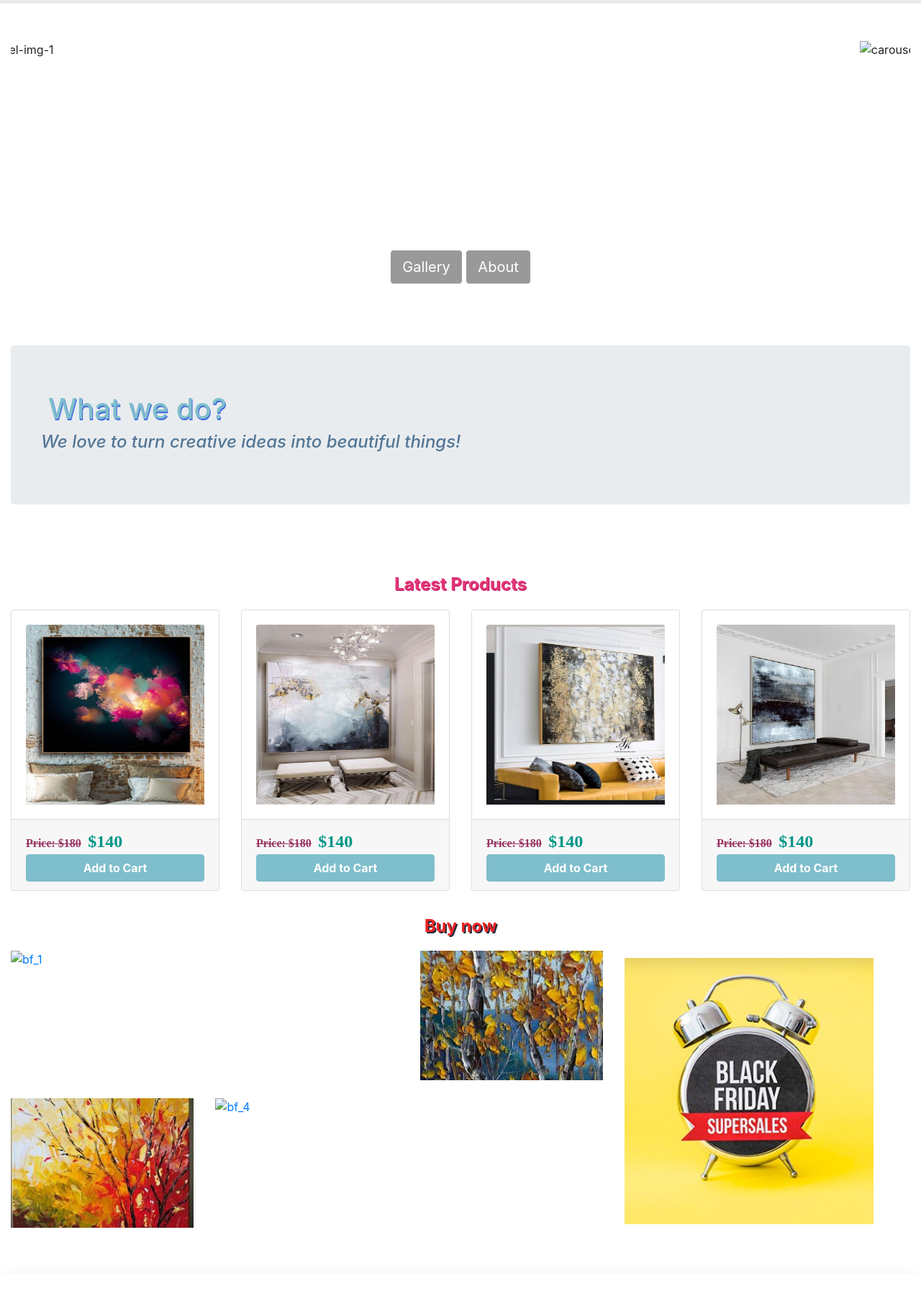
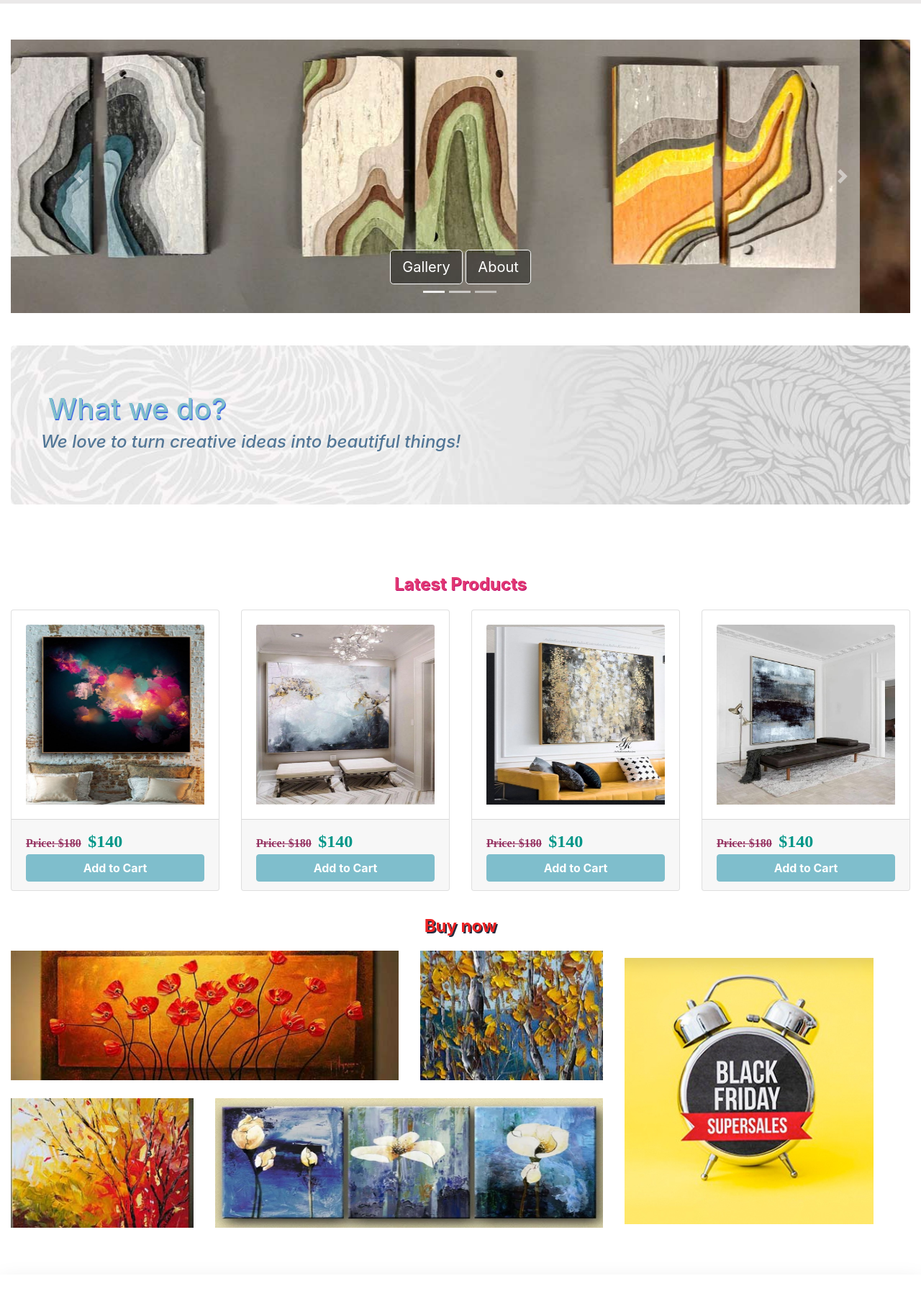
Before and after one commit to roxananegru/Credis-Proiect-Modul-1, a website: page public_html/index.html in a window 1280 px wide. Shown: the part 95-1900 px from the top of the page at 72% size. Drawn offline with nearby package versions, Linux system fonts and the light colour scheme.

Commit message:
fix images extension

```diff
--- a/public_html/index.html
+++ b/public_html/index.html
@@ -76,13 +76,13 @@
                                 </ul>
                                 <div class="carousel-inner">
                                     <div class="carousel-item active">
-                                        <img class="img_slider img-fluid" src="/img/slider/2447.png" alt="carousel-img-1" />
+                                        <img class="img_slider img-fluid" src="/img/slider/2447.jpg" alt="carousel-img-1" />
                                     </div>
                                     <div class="carousel-item">
-                                        <img class="img_slider img-fluid" src="/img/slider/slide1.png" alt="carousel-img-2" />
+                                        <img class="img_slider img-fluid" src="/img/slider/slide1.jpg" alt="carousel-img-2" />
                                     </div>
                                     <div class="carousel-item">
-                                        <img class="img_slider img-fluid" src="/img/slider/pour_mockups.png" alt="carousel-img-3" />
+                                        <img class="img_slider img-fluid" src="/img/slider/pour_mockups.jpg" alt="carousel-img-3" />
                                     </div>
                                 </div>
                                 <a class="carousel-control-prev" href="#demo" data-slide="prev">
@@ -192,7 +192,7 @@
                                                 </div>
                                             </div>
                                             <a href="product_page.html">
-                                                <img class="img-fluid landscape_photo" src="img/blackfriday/flowers_1.png" alt="bf_1" />
+                                                <img class="img-fluid landscape_photo" src="img/blackfriday/flowers_1.jpg" alt="bf_1" />
                                             </a>
                                         </div>
                                         <div class="col-lg-4 col-md-4 blackfriday-item">
@@ -227,7 +227,7 @@
                                                 </div>
                                             </div>
                                             <a href="product_page.html">
-                                                <img class="img-fluid landscape_photo" src="img/blackfriday/flowers.png" alt="bf_4" />
+                                                <img class="img-fluid landscape_photo" src="img/blackfriday/flowers.jpg" alt="bf_4" />
                                             </a>
                                         </div>
                                     </div>
```
Also changed, not shown: public_html/img/PLUME_ICE.png (renamed from public_html/img/PLUME_ICE.jpg), public_html/img/blackfriday/flowers.jpg (renamed from public_html/img/blackfriday/flowers.jpeg), public_html/img/contact/contact-background.png (renamed from public_html/img/contact/contact-background.jpg).
